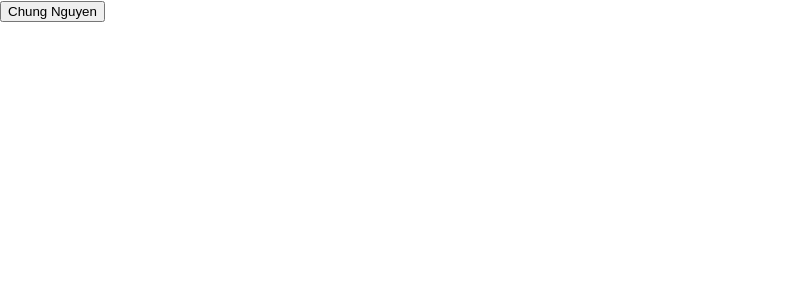
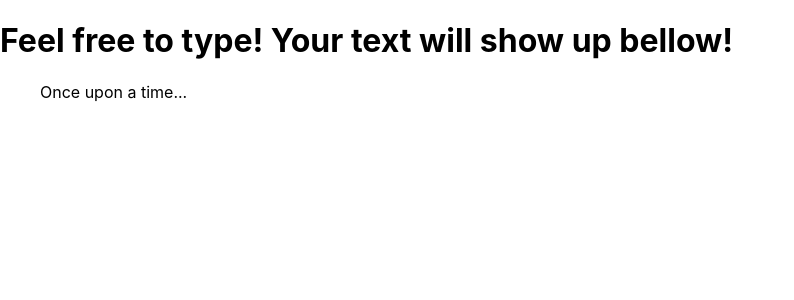
Before and after one commit to ducchungtx/react-hooks-learn, a React (Create React App) app: page / in a window 1280 px wide. Shown: the top 300 px of the page, without its empty margins (0-794 px from the left). Built offline with nearby package versions, Linux system fonts and the light colour scheme.

Commit message:
Định nghĩa một  hook tuỳ chỉnh (Sự kiện gõ phím)

```diff
--- a/src/App.js
+++ b/src/App.js
@@ -1,42 +1,34 @@
-import React, { createContext, useState, useContext } from 'react';
+import React, { useState, useEffect } from 'react';
 import './App.css';
 
-const NameContext = createContext()
-
 function App() {
-  const [name, setName] = useState('Chung Nguyen');
+  const userText = useKeyPress('Once upon a time...');
   return(
-    <NameContext.Provider value={name}>
-        <Child/>
-      </NameContext.Provider>
-  )
-}
-
-function Child() {
-  return(
-    <section className="child">
-      <Grandchild />
-    </section>
-  )
-}
-
-function Grandchild() {
-  return(
-    <div className="grandchild">
-      <Button />
+    <div>
+      <h1>Feel free to type! Your text will show up bellow!</h1>
+      <blockquote>
+        { userText }
+      </blockquote>
     </div>
   )
 }
 
-function Button() {
-  const name = useContext(NameContext);
-  return(
-    <button>{name}</button>
-  )
+function useKeyPress(startingValue) {
+  const [userText, setUserText] = useState(startingValue);
+  function handUserKeyPress(event) {
+    const { key, keyCode } = event;
+    if(keyCode === 32 || (keyCode >= 65 && keyCode <= 90)) {
+      setUserText(`${userText}${key}`)
+    }
+  }
+  // Component lifecycle
+  useEffect(() => {
+    window.addEventListener('keydown', handUserKeyPress)
+    return () => {
+      window.removeEventListener('keydown', handUserKeyPress)
+    }
+  })
+  return userText;
 }
 
-// ThemeContext
-// LanguageContext
-// TimezoneContext
-
 export default App;
```
